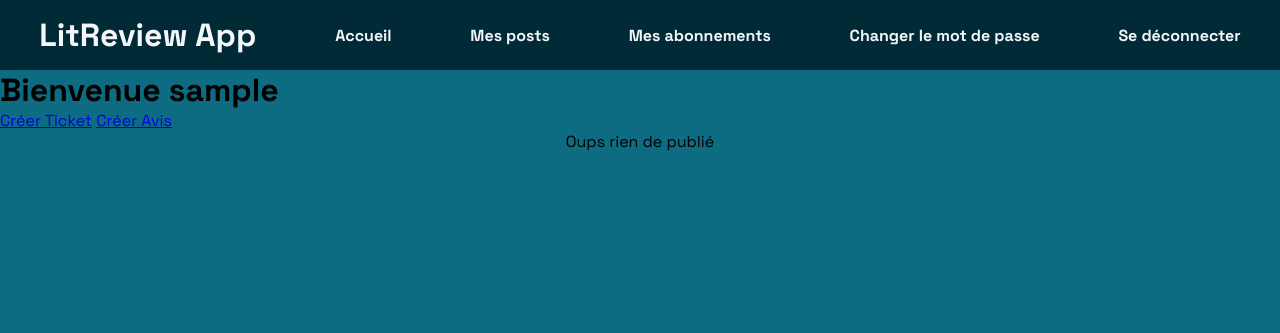
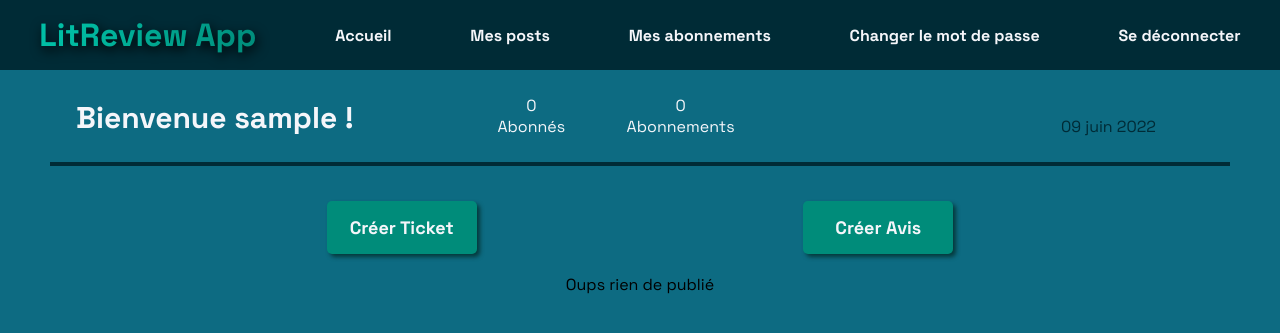
Before and after one commit to weekendatchewie/p9_litreview_book, a Django app: page /home/ in a window 1280 px wide. Shown: the top 333 px of the page. Run offline with Django 4.2, Linux system fonts and the light colour scheme; the visitor is signed in with stand-in values (Sample User, id 1); data that the repository does not hold is empty.

Commit message:
style homepage

```diff
--- a/core/models.py
+++ b/core/models.py
@@ -1,3 +1,5 @@
+from itertools import chain
+
 from django.contrib.auth.models import AbstractUser
 from django.db import models
 from django.conf import settings
@@ -9,16 +11,36 @@ class User(AbstractUser):
     def __str__(self):
         return f"Utilisateur : {self.username}"
 
-    def followers(self):
+    @property
+    def followed_people(self):
         """
         Liste des gens que suit l'utilisateur
         """
-        list_follower = []
+        list_followed_people = []
 
-        for follower in self.following.all():
-            list_follower.append(follower.followed_user)
+        for followed_people in self.following.all():
+            list_followed_people.append(followed_people.followed_user)
 
-        return list_follower
+        return list_followed_people
+
+    def count_followed_people(self):
+        return len(self.followed_people)
+
+    @property
+    def followers(self):
+        """
+        Liste des gens qui suivent l'utilisateur
+        """
+
+        list_followers = []
+
+        for follower in self.followed_by.all():
+            if follower.user != self:
+                list_followers.append(follower.user)
+        return list_followers
+
+    def count_followers(self):
+        return len(self.followers)
 
 
 class UserFollows(models.Model):
--- a/review/static/review/styles.css
+++ b/review/static/review/styles.css
@@ -1,5 +1,70 @@
 body {
     background-color: #0D6B82;
+}
+
+.bloc-main-title {
+    display: flex;
+    align-items: flex-end;
+    margin: 25px 0;
+    padding: 0 40px;
+}
+
+.main-bloc-follows {
+    display: flex;
+    justify-content: space-evenly;
+    width: 30%;
+    align-items: flex-end;
+    color: #f5f6fa;
+}
+
+.nb-follows {
+    text-align: center;
+}
+
+.main-title {
+    margin-left: 3%;
+    color: #f5f6fa;
+    font-size: 30px;
+    width: 30%;
+}
+
+.date {
+    width: 30%;
+    text-align: end;
+    color: #002B36;
+}
+
+hr {
+    margin: 0 50px;
+    background-color: #002B36;
+    border: none;
+    height: 4px;
+}
+
+.bloc-creation-btn {
+    padding: 10px 0;
+    display: flex;
+    justify-content: space-evenly;
+    margin-top: 25px;
+    margin-bottom: 10px;
+}
+
+.bloc-creation-btn button {
+    width: 150px;
+    padding: 15px;
+    background: rgba(0, 140, 122, 1);
+    border-radius: 5px;
+    box-shadow: 3px 3px 4px 0 #05393b;
+    border: none;
+    cursor: pointer;
+    transition: filter 0.5s;
+    color: #f5f6fa;
+    font-weight: 900;
+    font-size: 18px;
+}
+
+.bloc-creation-btn button:hover {
+    filter: brightness(1.3);
 }
 
 .bloc-review {
@@ -33,7 +98,7 @@ body {
 
 .title-ticket {
     font-size: 25px;
-    color: #0D6B82;
+    color: rgba(0, 140, 122, 1);
     font-weight: 900;
     margin-bottom: 10px;
 }
@@ -60,13 +125,16 @@ body {
 .btn-ticket {
     width: 150px;
     padding: 15px;
-    background: #0D6B82;
+    background: rgba(0, 140, 122, 1);
     border-radius: 5px;
     margin: 5px 0;
     box-shadow: 3px 3px 4px 0 #05393b;
     border: none;
     cursor: pointer;
     transition: filter 0.5s;
+    color: #f5f6fa;
+    font-weight: 900;
+    font-size: 18px;
 }
 
 .bloc-btn {
@@ -76,13 +144,6 @@ body {
 
 .btn-ticket:hover {
     filter: brightness(1.3);
-}
-
-.btn-ticket a {
-    text-decoration: none;
-    color: #f5f6fa;
-    font-weight: 900;
-    font-size: 18px;
 }
 
 .bloc-review-ticket {
--- a/review/templates/review/home.html
+++ b/review/templates/review/home.html
@@ -9,17 +9,38 @@
 
 {% block content %}
 
-    <div>
-        <h1>Bienvenue {{ user.username }}</h1>
-
+    <div class="bloc-main-title">
+        <h1 class="main-title">Bienvenue {{ user.username }} !</h1>
+        <div class="main-bloc-follows">
+            <div class="bloc-followers">
+                <p class="nb-follows">{{ user.count_followers }}</p>
+                <p>Abonné{{ user.count_followers|pluralize }}</p>
+            </div>
+            <div class="bloc-following">
+                <p class="nb-follows">{{ user.count_followed_people }}</p>
+                <p>Abonnement{{ user.count_followed_people|pluralize }}</p>
+            </div>
+        </div>
+        <p class="date">{{ today|date:'d F Y' }}</p>
     </div>
 
-        <div class="sidebar">
-            <a href="{% url 'ticket-create' %}">Créer Ticket</a>
-            <a href="{% url 'review-create' %}">Créer Avis</a>
-        </div>
+    <hr>
+
+
+    <div class="bloc-creation-btn">
+        <a href="{% url 'ticket-create' %}">
+            <button>
+                Créer Ticket
+            </button>
+        </a>
+        <a href="{% url 'review-create' %}">
+            <button>
+                Créer Avis
+            </button>
+        </a>
+    </div>
+
     <div class="container">
-
 
         <div class="bloc-review">
 
--- a/review/templates/review/partials/ticket_view.html
+++ b/review/templates/review/partials/ticket_view.html
@@ -20,9 +20,11 @@
         </div>
 
         <div class="bloc-btn">
+            <a href="{% url 'review-answer' ticket.id %}">
                 <button class="btn-ticket">
-                <a href="{% url 'review-answer' ticket.id %}">Créer avis</a>
+                    Créer avis
                 </button>
+            </a>
         </div>
     </div>
 
--- a/review/templates/review/users_list.html
+++ b/review/templates/review/users_list.html
@@ -11,7 +11,7 @@
                 <p>{{ user.first_name }}</p>
                 <p>{{ user.last_name }}</p>
 
-                {% if user in followers %}
+                {% if user in followed_people %}
                     <form method="POST" action="{% url 'remove-follower' user.pk %}">
                         {% csrf_token %}
                         <button class="btn btn-outline-danger" type="submit">Se désabonner</button>
--- a/review/views.py
+++ b/review/views.py
@@ -1,3 +1,4 @@
+from datetime import datetime
 from itertools import chain
 
 from django.db.models import Q
@@ -16,8 +17,8 @@ class HomePage(View):
     def get(self, request):
         user = request.user
 
-        tickets = Ticket.objects.filter(Q(user__in=user.followers()) | Q(user=user))
-        reviews = Review.objects.filter(Q(user__in=user.followers()) | Q(user=user))
+        tickets = Ticket.objects.filter(Q(user__in=user.followed_people) | Q(user=user))
+        reviews = Review.objects.filter(Q(user__in=user.followed_people) | Q(user=user))
 
         """
         La méthode 'itertools.chain' retourne un itérateur qui itère sur tous les éléments itérables fournis,
@@ -25,10 +26,13 @@ class HomePage(View):
         """
         tickets_and_reviews = sorted(chain(tickets, reviews), key=lambda x: x.date_created, reverse=True)
 
+        today = datetime.now()
+
         context = {
             'user': user,
             'tickets': tickets,
-            'tickets_and_reviews': tickets_and_reviews
+            'tickets_and_reviews': tickets_and_reviews,
+            'today': today
         }
 
         return render(request, "review/home.html", context)
@@ -213,13 +217,13 @@ class UsersList(View):
         user = request.user
         users_to_follow = User.objects.all().exclude(id=request.user.id)
 
-        list_follower = user.followers()
+        list_followed_people = user.followed_people
 
-        user.followers()
+        # user.followers
 
         context = {
             "users_to_follow": users_to_follow,
-            "followers": list_follower,
+            "followed_people": list_followed_people,
         }
 
         return render(request, 'review/users_list.html', context)
--- a/static/base/styles.css
+++ b/static/base/styles.css
@@ -26,6 +26,13 @@
     align-items: center;
 }
 
+.navbar-logo {
+    filter: drop-shadow(2px 4px 6px black);
+    background-image: linear-gradient(109.6deg, rgba(0, 191, 165, 1) 11.2%, rgba(0, 140, 122, 1) 100.2%);
+    -webkit-background-clip: text;
+    -webkit-text-fill-color: transparent;
+}
+
 .main {
     margin-top: 70px;
     width: 100%;
@@ -49,7 +56,7 @@
 }
 
 .navbar-link:hover {
-    color: #009BC2;
+    color: #0D6B82;
 }
 
 .navbar-link-deconnect:hover {
--- a/templates/navbar.html
+++ b/templates/navbar.html
@@ -1,5 +1,5 @@
 <div class="navbar">
-    <h1>LitReview App</h1>
+    <h1 class="navbar-logo">LitReview App</h1>
 
     {% if request.user.is_authenticated %}
 
```
Also changed, not shown: review/templates/review/partials/review_view.html (+5 -3 lines). Lines whose indentation alone changed are shown as unchanged.
